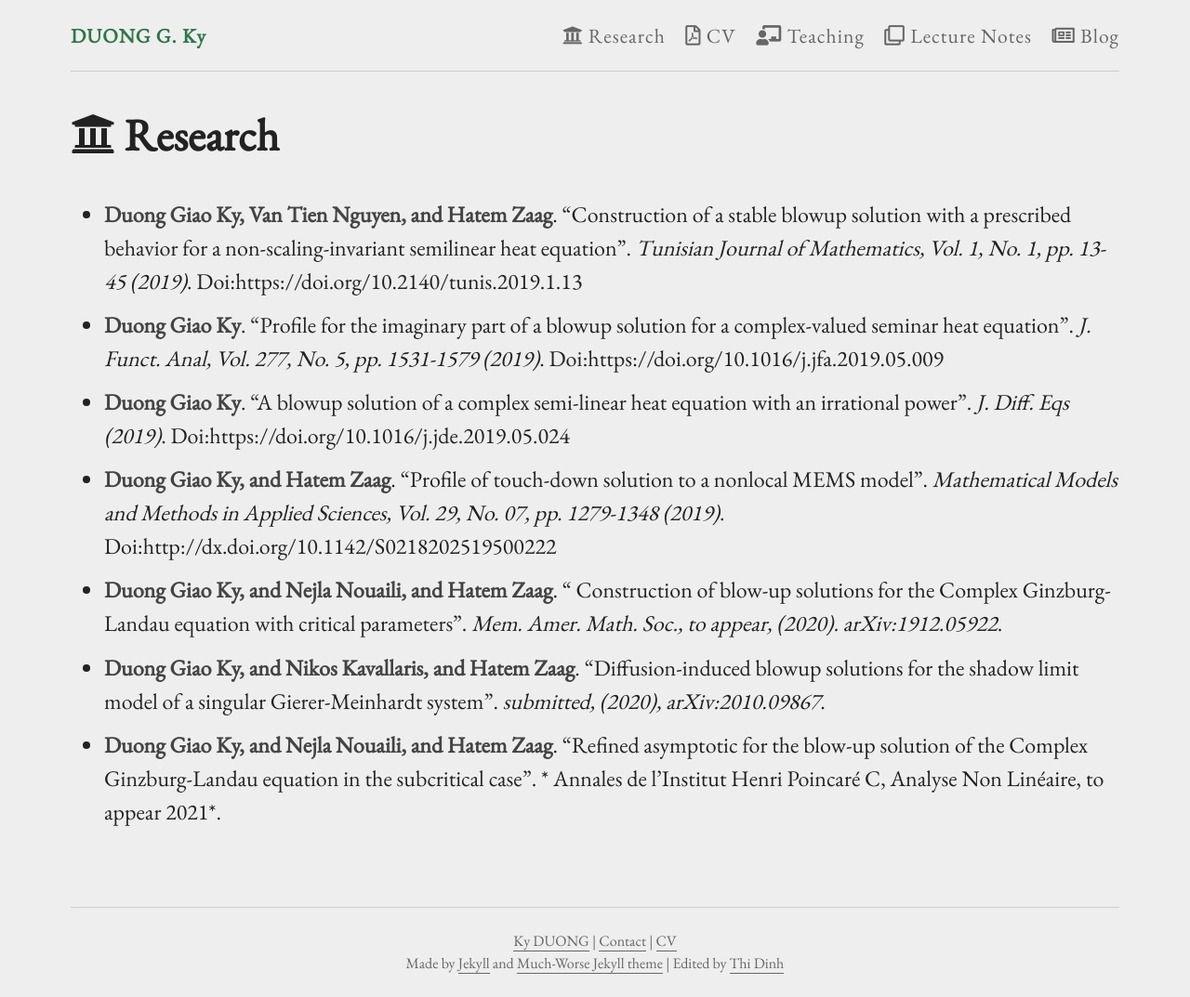
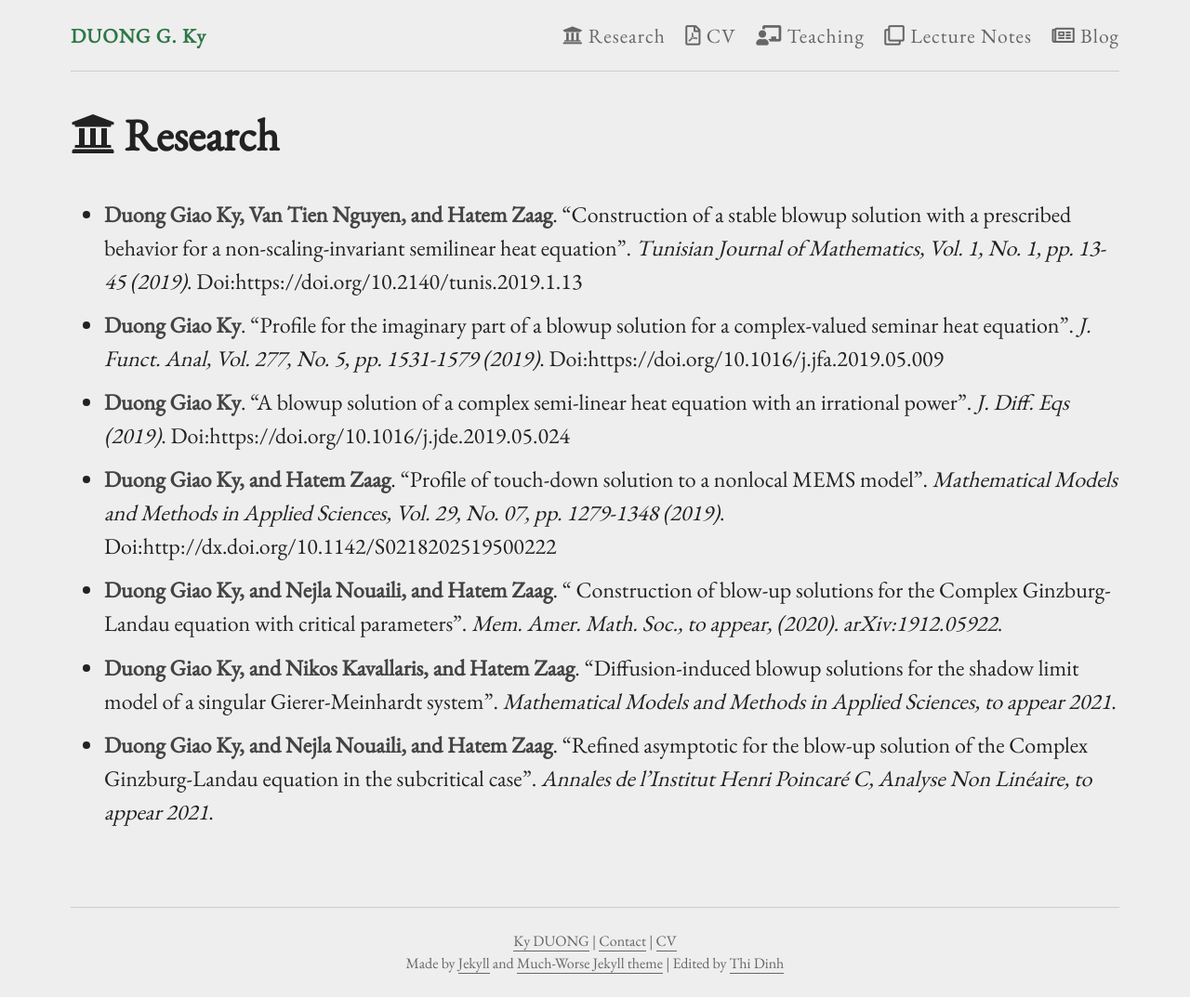
Before and after one commit to duonggiaoky/duonggiaoky.github.io, a Jekyll site: the page built from research.md, in a window 1280 px wide. Shown: the whole page at 93% size. Built offline with Jekyll 4.4.1, drawn with Linux system fonts in a browser that asks for light colours.

Commit message:
Update research.yml
update

```diff
--- a/_data/research.yml
+++ b/_data/research.yml
@@ -19,7 +19,7 @@
   editor: "Mem. Amer. Math. Soc., to appear, (2020). arXiv:1912.05922"
 - author: "Duong Giao Ky, and  Nikos Kavallaris, and Hatem Zaag"
   article: "Diffusion-induced blowup solutions for the shadow limit model of a singular Gierer-Meinhardt system"
-  editor: "submitted, (2020), arXiv:2010.09867"
+  editor: "Mathematical Models and Methods in Applied Sciences, to appear 2021"
 - author: "Duong Giao Ky, and  Nejla Nouaili, and Hatem Zaag"
   article: "Refined asymptotic for the blow-up solution of the Complex Ginzburg-Landau equation in the subcritical case"
-  editor: " Annales de l'Institut Henri Poincaré C, Analyse Non Linéaire, to appear 2021"
+  editor: "Annales de l'Institut Henri Poincaré C, Analyse Non Linéaire, to appear 2021"
```
